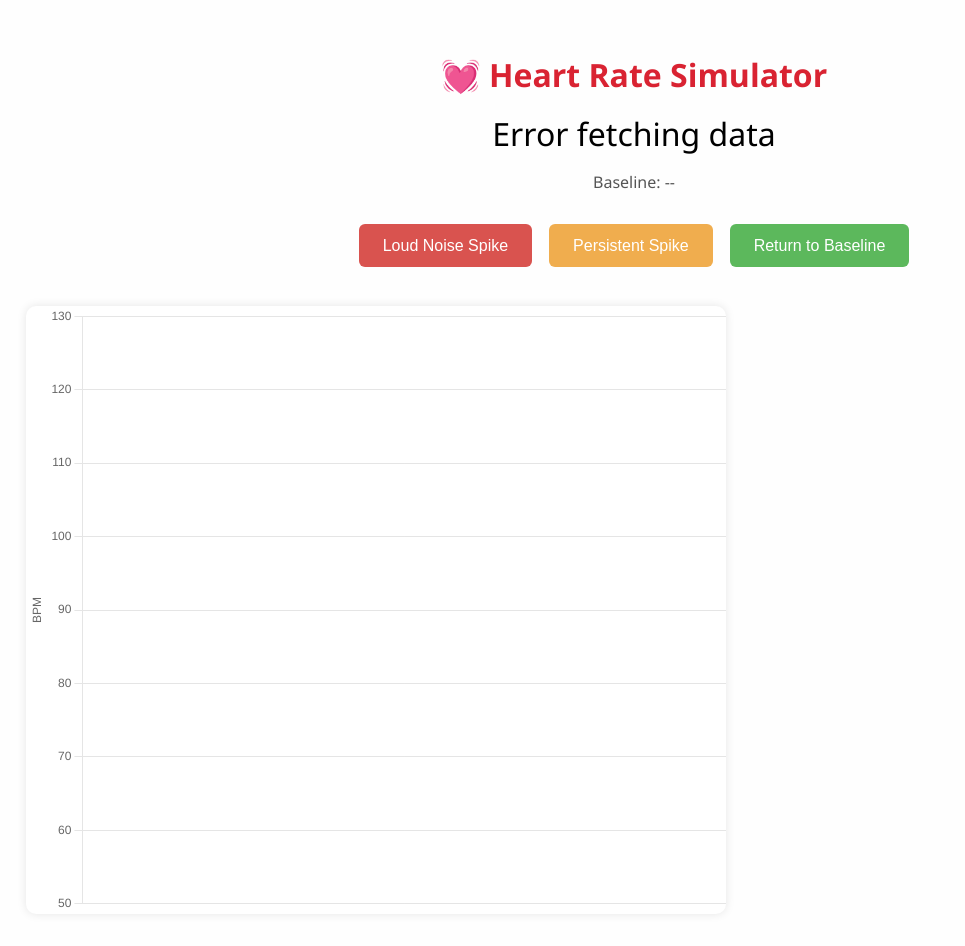
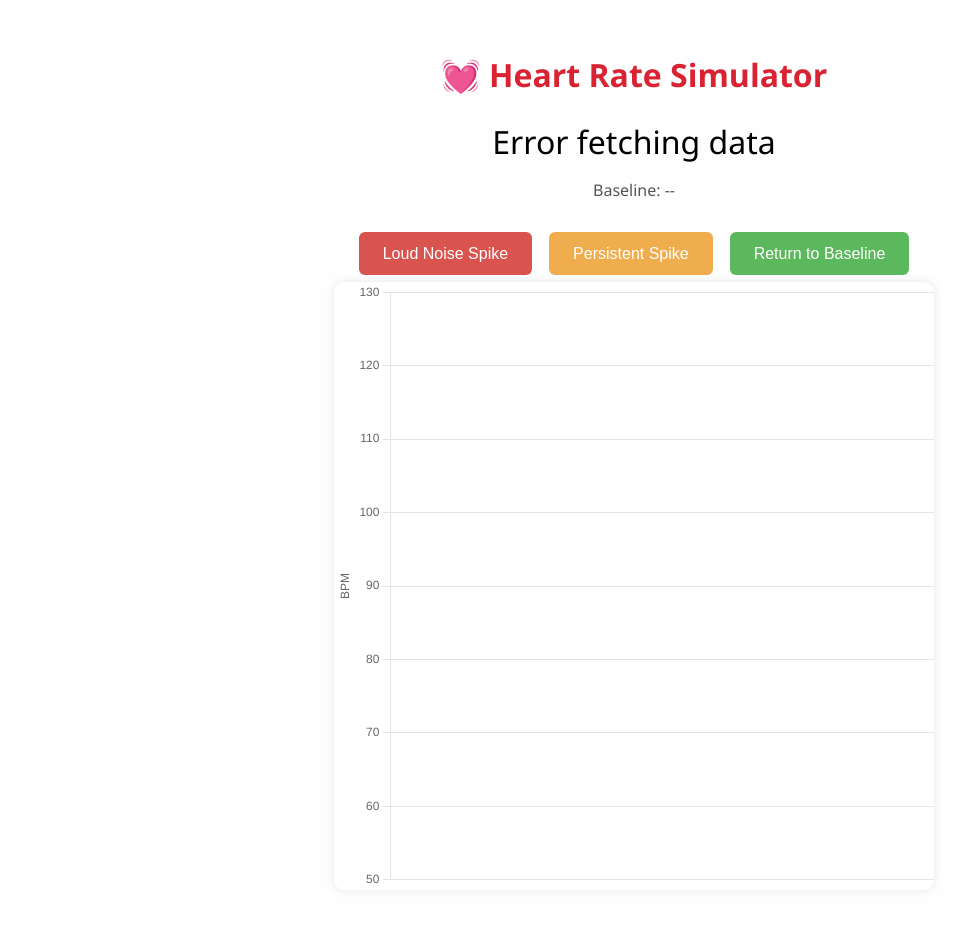
Before and after one commit to GitTP726/HRsimulator2, a website: page public/index.html in a window 1280 px wide. Shown: the whole page, without its empty margins (6-971 px from the left). After the commit the page ends 922 px from the top, so only its background shows below. Drawn offline with nearby package versions, Linux system fonts and the light colour scheme; no server answers.

Commit message:
centered graph and added more comments to code

```diff
--- a/public/client.js
+++ b/public/client.js
@@ -1,12 +1,25 @@
-const hrDisplay = document.getElementById("hr");
-const baselineDisplay = document.getElementById("baseline");
-const btnLoud = document.getElementById("btnLoud");
-const btnPersistent = document.getElementById("btnPersistent");
-const btnReturn = document.getElementById("btnReturn");
-const ctx = document.getElementById("hrChart").getContext("2d");
+/*
+ * client.js
+ *
+ * This file handles the frontend logic of the HR simulator.
+ *
+ * Purpose:
+ * - Display live heart rate and baseline values updated every second
+ * - Allow the user to call a HR trigger
+ * - Update the graph using chart.js for visulization
+ */
 
+// DOM (Document object model) element references
+const hrDisplay = document.getElementById("hr"); // displays current HR value
+const baselineDisplay = document.getElementById("baseline"); // Displays the HR baseline
+const btnLoud = document.getElementById("btnLoud"); // Button for triggering a loud HR spike
+const btnPersistent = document.getElementById("btnPersistent"); // Button for triggering a persistent HR spike
+const btnReturn = document.getElementById("btnReturn"); // Button for returning HR to normal baseline
+const ctx = document.getElementById("hrChart").getContext("2d"); // Canvas context for visulization
+
+// Chart data
 const data = {
-  labels: [],
+  labels: [], // stores time labels
   datasets: [{
     label: 'Heart Rate (BPM)',
     data: [],
@@ -18,6 +31,7 @@ const data = {
   }]
 };
 
+// chart initialization
 const chart = new Chart(ctx, {
   type: 'line',
   data,
@@ -49,6 +63,8 @@ async function updateHR() {
     const now = new Date().toLocaleTimeString();
     data.labels.push(now);
     data.datasets[0].data.push(json.hr);
+
+    // keep chart length to the last 40 data points for smooth scrolling effect
     if (data.labels.length > 40) {
       data.labels.shift();
       data.datasets[0].data.shift();
@@ -65,17 +81,26 @@ async function updateHR() {
   }
 }
 
+// Button actions
+
+// Loud spike
 btnLoud.onclick = async () => {
   btnLoud.disabled = btnPersistent.disabled = btnReturn.disabled = true;
   await fetch("/spike/loud", { method: "POST" });
 };
+
+// persistent spike
 btnPersistent.onclick = async () => {
   btnLoud.disabled = btnPersistent.disabled = btnReturn.disabled = true;
   await fetch("/spike/persistent", { method: "POST" });
 };
+
+// return to normal baseline
 btnReturn.onclick = async () => {
   btnLoud.disabled = btnPersistent.disabled = btnReturn.disabled = true;
   await fetch("/return", { method: "POST" });
 };
 
+// periodic update loop
+// fetches and refresh the HR data every 1 second
 setInterval(updateHR, 1000);
--- a/public/index.html
+++ b/public/index.html
@@ -1,3 +1,13 @@
+<!--
+  index.html
+
+  Purpose:
+  - Displays a live HR monitor interface
+  - Provides buttons for triggering heart rate spikes (Loud / Persitent) and resetting to normal
+  - Includes a line chart for visulization
+  - connects to client.js
+-->
+
 <!DOCTYPE html>
 <html lang="en">
 <head>
@@ -12,6 +22,11 @@
       background-color: #fefefe;
       margin: 0;
       padding: 2rem;
+      display: flex;
+      flex-direction: column;
+      align-items: center; /* centers everything horizontally */
+      justify-content: flex-start;
+      min-height: 100vh;
     }
     h1 { color: #d92332; margin-bottom: 0.5rem; }
     #hr { font-size: 2rem; margin: 1rem 0; }
@@ -32,10 +47,13 @@
     #btnReturn { background: #5cb85c; }
     button:disabled { opacity: 0.5; cursor: not-allowed; }
 
+    /* center and size chart */
     canvas {
-      margin-top: 2rem;
-      max-width: 700px;
-      width: 100%;
+      display: block;
+      margin-top: 2rem auto;
+      max-width: 600px;
+      width: 90%;
+      height: 300px;
       background: white;
       border-radius: 10px;
       box-shadow: 0 0 10px rgba(0,0,0,0.1);
```
Also changed, not shown: server.js (+24 -17 lines).
